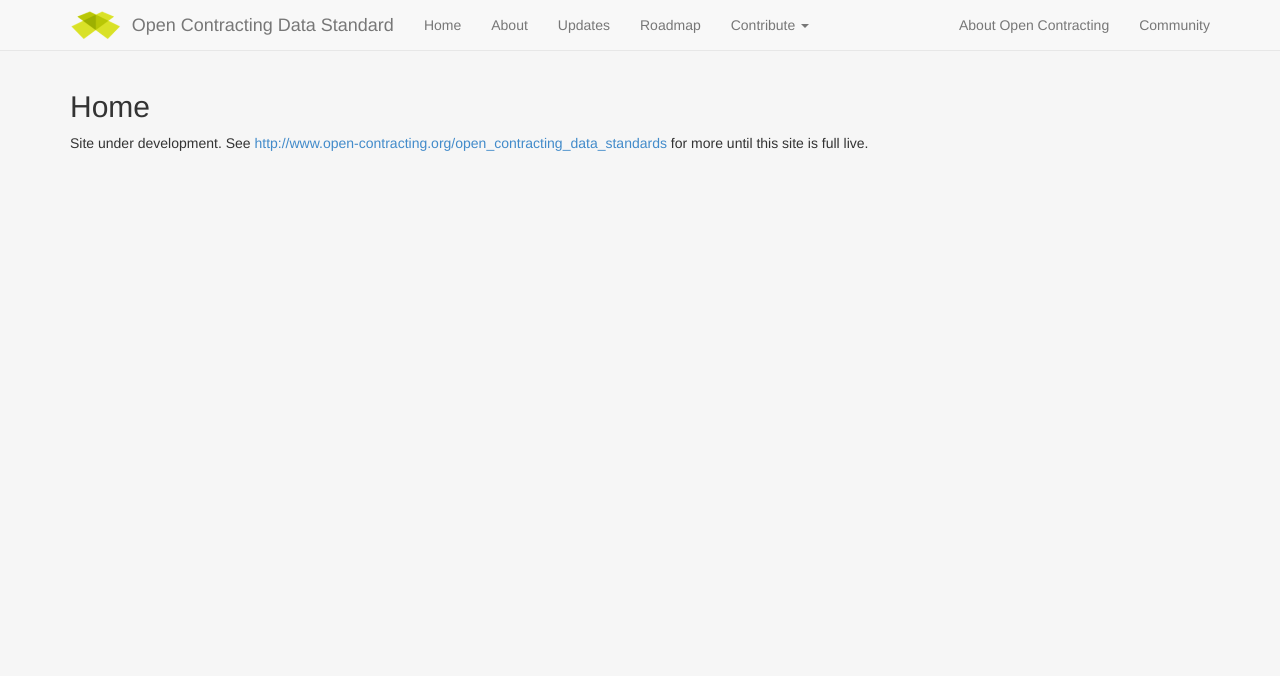
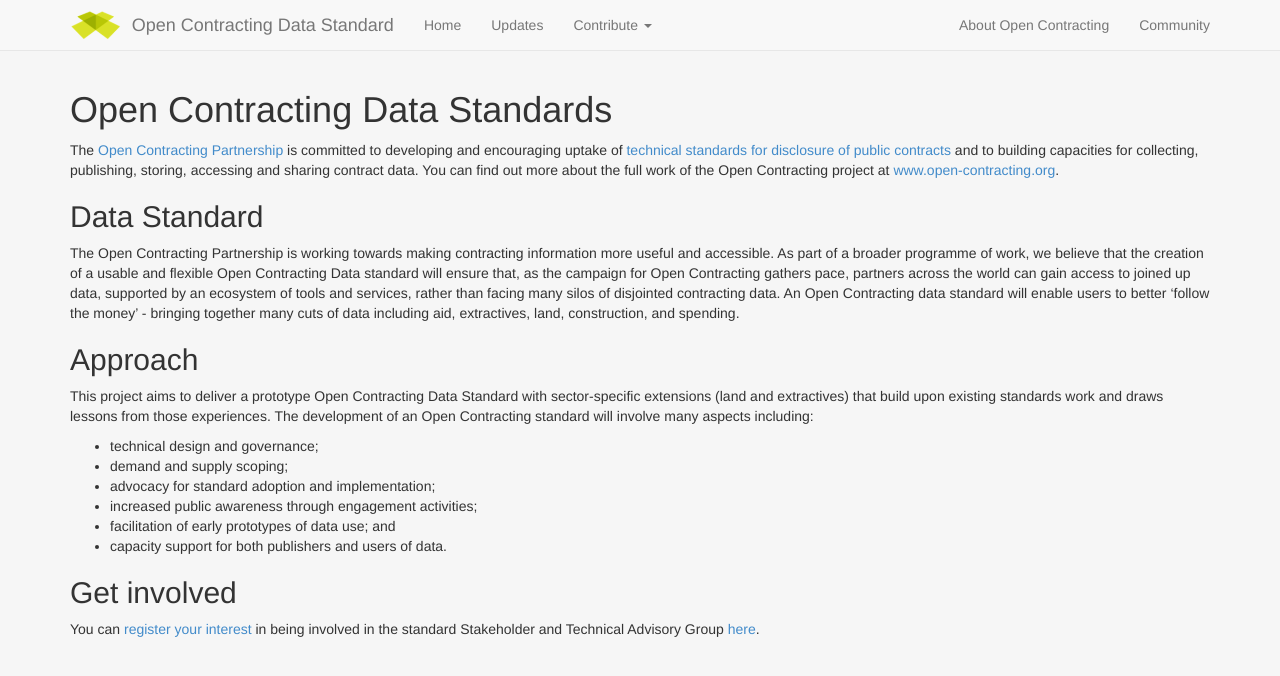
Before and after one commit to open-contracting/open-contracting.github.io, a Jekyll site: the page built from index.md, in a window 1280 px wide and 900 px high. Shown: the top 676 px of the window. Built offline with Jekyll 4.4.1, drawn with Linux system fonts in a browser that asks for light colours; nearby versions of some CDN libraries; Markdown is read by kramdown in place of the engine named in the settings.

Commit message:
Basic site

```diff
--- a/_layouts/default.html
+++ b/_layouts/default.html
@@ -42,13 +42,13 @@
         <div class="navbar-collapse collapse">
           <ul class="nav navbar-nav">
             <li><a href="{{site.baseurl}}">Home</a></li>
-            <li><a href="{{site.baseurl}}about.html">About</a></li>
+            <!--<li><a href="{{site.baseurl}}about.html">About</a></li>-->
             <li><a href="{{site.baseurl}}updates.html">Updates</a></li>
-            <li><a href="{{site.baseurl}}roadmap.html">Roadmap</a></li>
+            <!--<li><a href="{{site.baseurl}}roadmap.html">Roadmap</a></li> -->
             <li class="dropdown">
               <a href="#" class="dropdown-toggle" data-toggle="dropdown">Contribute <b class="caret"></b></a>
               <ul class="dropdown-menu">
-                <li><a href="{{site.baseurl}}contribute.html">Contribute</a></li>
+                <!--<li><a href="{{site.baseurl}}contribute.html">Contribute</a></li>-->
                 <li><a href="{{site.baseurl}}contribute/register.html">Register your interest</a></li>
                 <li><a href="https://github.com/open-contracting/process-documentation/issues">Issue tracker</a></li>
                 <li><a href="http://pro-act.org/group/data-standards">Discussion group</a></li>
--- a/index.md
+++ b/index.md
@@ -3,6 +3,24 @@ layout: default
 title: Open Contracting Data Standards
 ---
 
-## Home
 
-Site under development. See [http://www.open-contracting.org/open_contracting_data_standards](http://www.open-contracting.org/open_contracting_data_standards) for more until this site is full live.
+# Open Contracting Data Standards
+
+The [Open Contracting Partnership](http://www.open-contracting.org/) is committed to developing and encouraging uptake of [technical standards for disclosure of public contracts](http://www.open-contracting.org/open_contracting_data_standards) and to building capacities for collecting, publishing, storing, accessing and sharing contract data. You can find out more about the full work of the Open Contracting project at [www.open-contracting.org](http://www.open-contracting.org).
+
+## Data Standard
+The Open Contracting Partnership is working towards making contracting information more useful and accessible. As part of a broader programme of work,  we believe that the creation of a usable and flexible Open Contracting Data standard will ensure that, as the campaign for Open Contracting gathers pace, partners across the world can gain access to joined up data, supported by an ecosystem of tools and services, rather than facing many silos of disjointed contracting data. An Open Contracting data standard will enable users to better ‘follow the money’ - bringing together many cuts of data including aid, extractives, land, construction, and spending.
+
+## Approach
+This project aims to deliver a prototype Open Contracting Data Standard with sector-specific extensions (land and extractives) that build upon existing standards work and draws lessons from those experiences. The development of an Open Contracting standard will involve many aspects including:
+
+* technical design and governance;
+* demand and supply scoping;
+* advocacy for standard adoption and implementation;
+* increased public awareness through engagement activities;
+* facilitation of early prototypes of data use; and
+* capacity support for both publishers and users of data.
+
+## Get involved
+
+You can [register your interest](/contribute/register.html) in being involved in the standard Stakeholder and Technical Advisory Group [here](/contribute/register.html).
```
